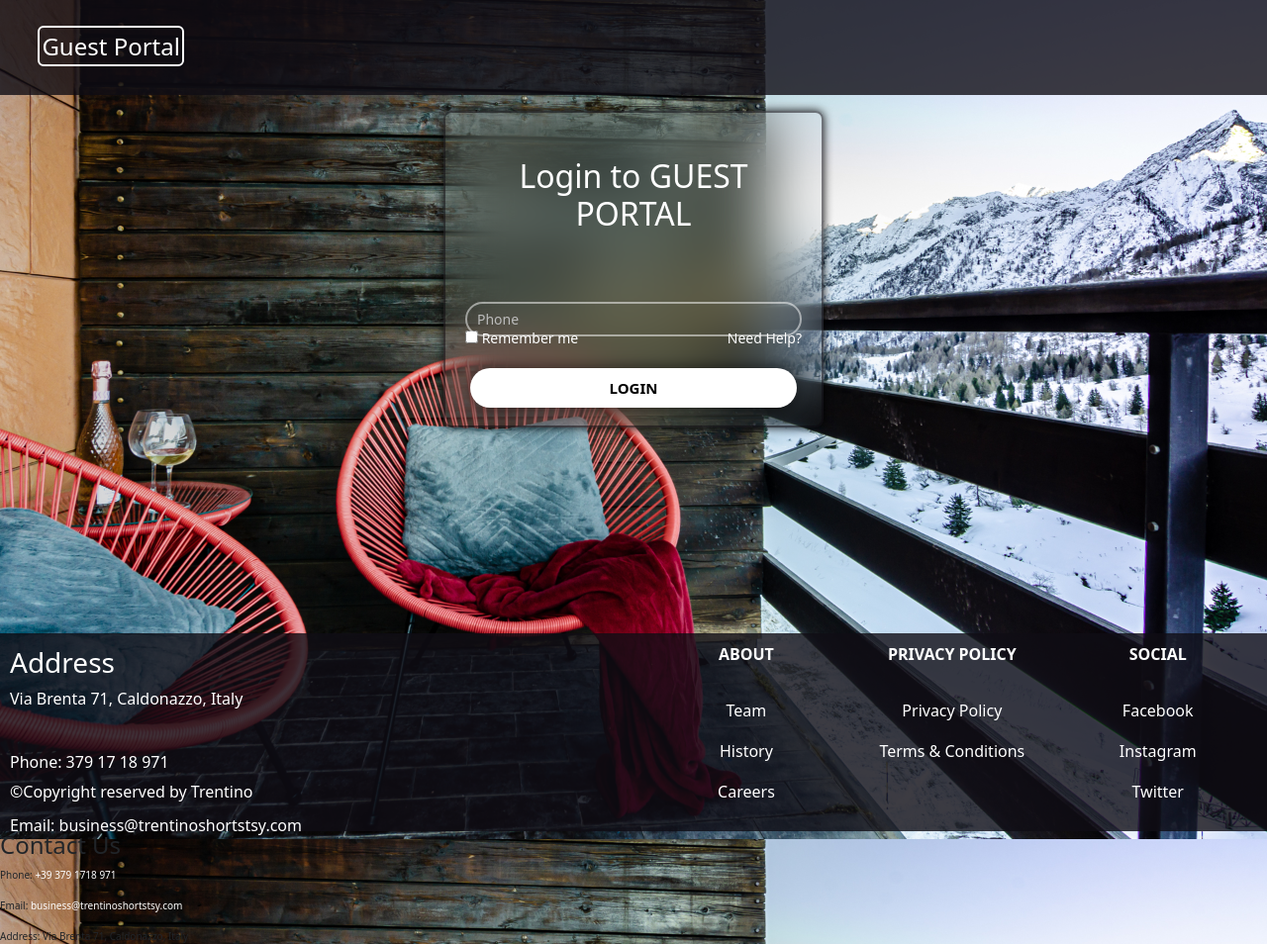
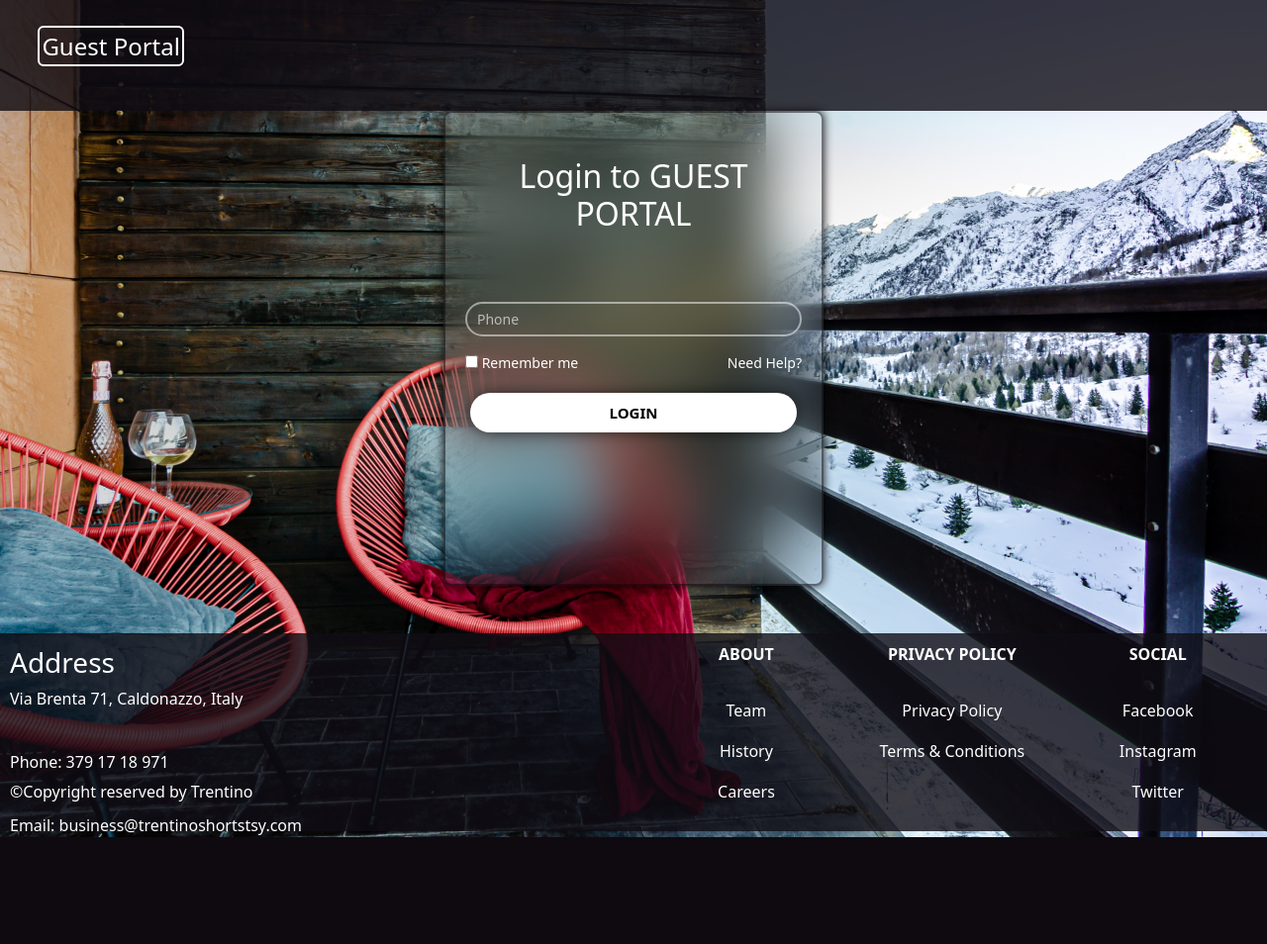
Before and after one commit to Rifatpy/guestbook.guide, a Flask app: page / in a window 1280 px wide. Shown: the whole page at 99% size. After the commit the page ends 846 px from the top, so only its background shows below. Run offline with Flask 3, Linux system fonts and the light colour scheme.

Commit message:
Login page responsive complete.

```diff
--- a/templates/login.html
+++ b/templates/login.html
@@ -34,7 +34,7 @@
             position: fixed ;
             top: 0;
             display: flex;
-            height: 12vh;
+            height: 14vh;
             width: 100%;
             background-color: rgba(15, 13, 20, 0.8);
             z-index: 2;
@@ -106,7 +106,7 @@
             box-shadow: 0 0 10px rgba(0, 0, 0, 0.9);
             padding: 20px;
             width: 30vw;
-            height: 40vh;
+            height: 60vh;
             text-align: center;
             position: fixed;
             top: 14vh;
@@ -165,6 +165,7 @@
             display: flex;
             justify-content: space-between;
             font-size: 14px;
+            margin-top: 40px;
         }
 
         .remember-forgot a:hover {
@@ -225,6 +226,9 @@
 
         }
 
+        #hidden-footer {
+          display: none;
+        }
         #footer-div-1 {
             display: flex;
             flex-direction: column;
@@ -352,11 +356,6 @@
             header {
                 height: 10vh;
             }
-
-            .footer-hidden {
-              height: 30px
-              font-size: 10px;
-            }
         }
 
         /* Media query for mobile responsiveness - Extra Small */
@@ -379,10 +378,6 @@
           #logo {
             font-size: 0.8rem;
           }
-          .footer-hidden {
-            height: 50px
-            font-size: 10px;
-          }
         }
 
         /* Media query for mobile responsiveness - Super Extra Small */
@@ -398,11 +393,6 @@
 
           #logo {
             font-size: 0.8rem;
-          }
-          footer {
-            height: 70px
-
-            font-size: 10px;
           }
         }
 
```
